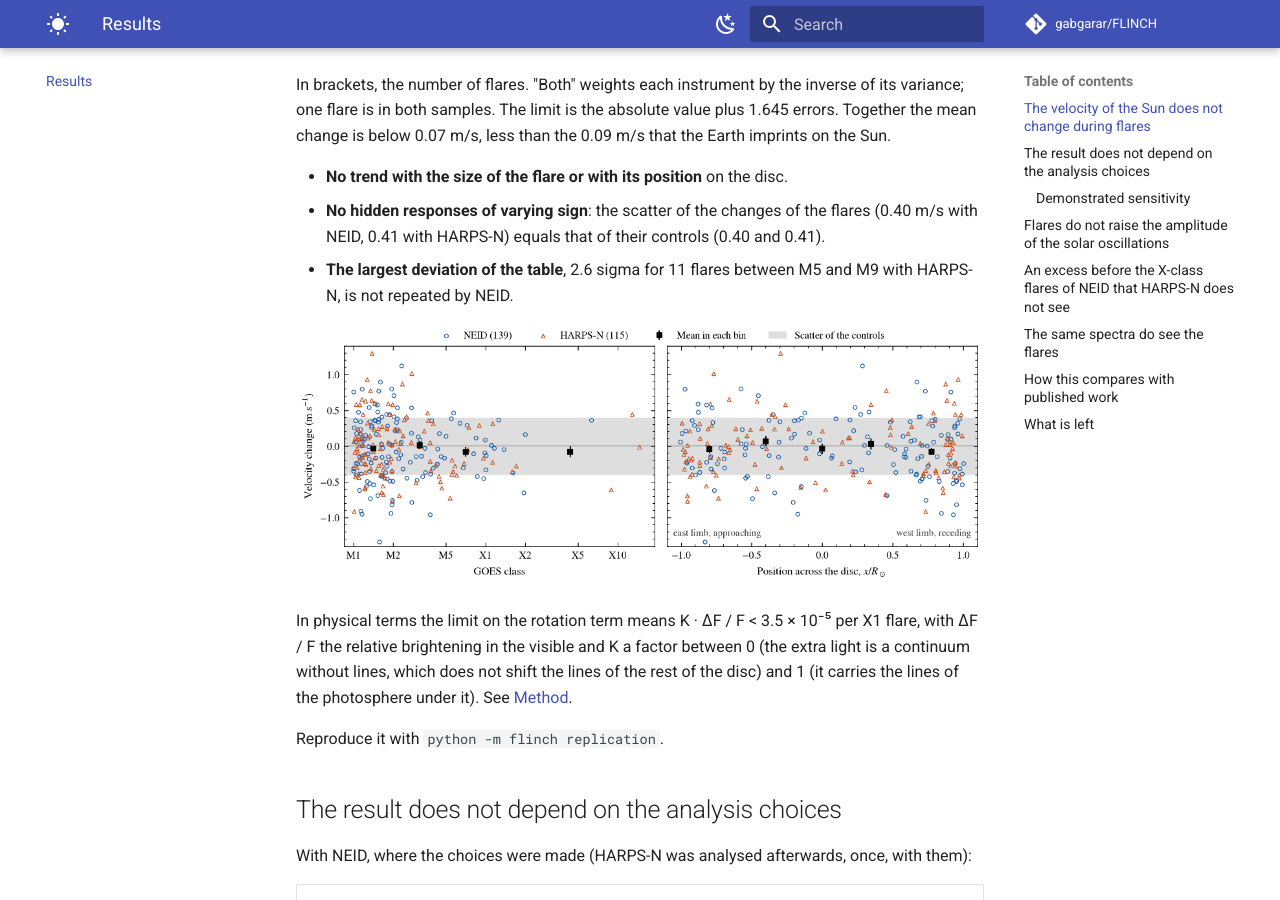
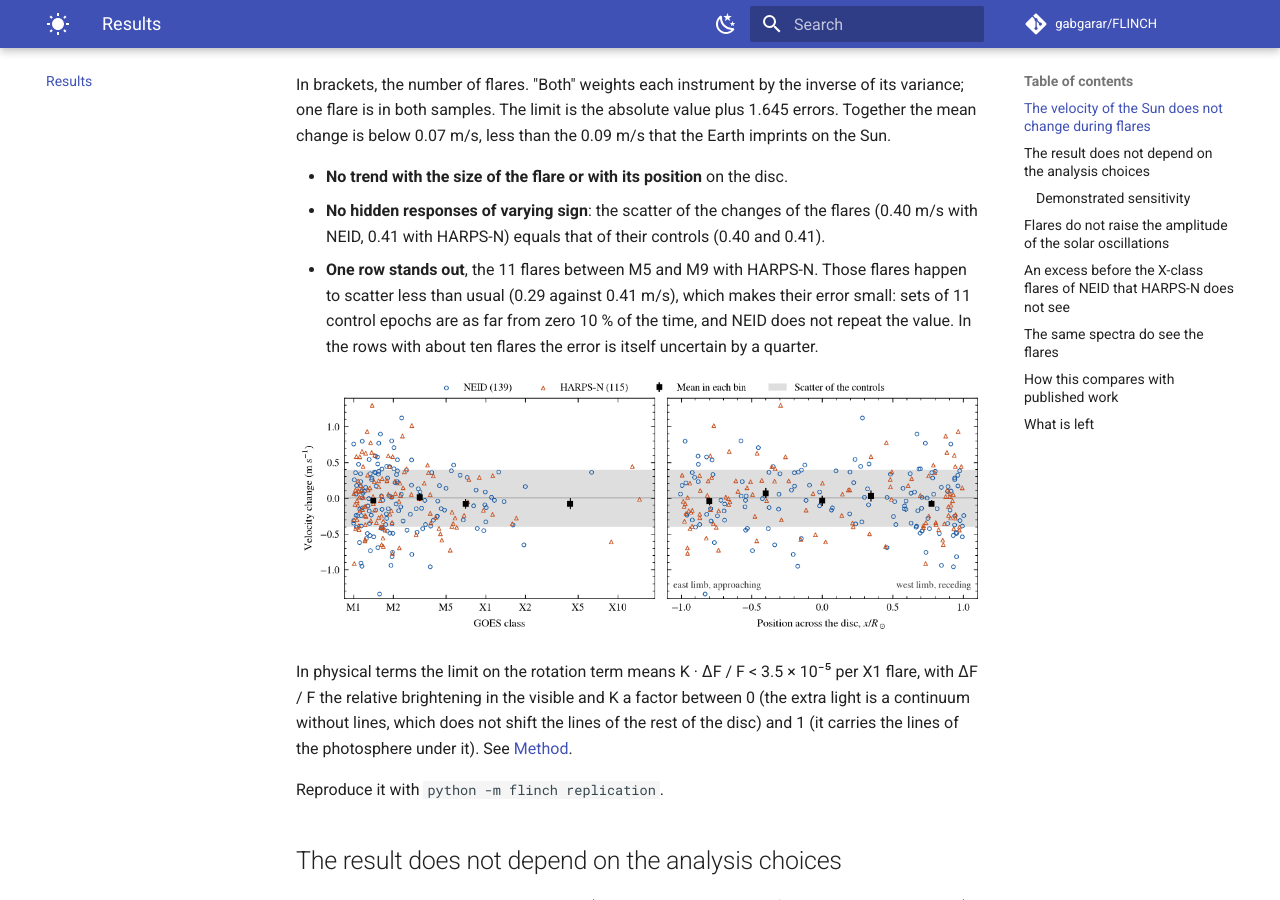
Before and after one commit to gabgarar/FLINCH, an MkDocs documentation site: the page built from docs/web/results.md, in a window 1280 px wide and 900 px high, scrolled down 1634 px. Built offline with MkDocs 1.6.1 and Material for MkDocs 9.7.7, drawn with Linux system fonts in a browser that asks for light colours; comment, search, counter and statistics services are not loaded.

Commit message:
The M5-M9 row of HARPS-N explained

```diff
--- a/docs/web/results.md
+++ b/docs/web/results.md
@@ -29,8 +29,10 @@ the Sun.
 - **No trend with the size of the flare or with its position** on the disc.
 - **No hidden responses of varying sign**: the scatter of the changes of the flares (0.40 m/s
   with NEID, 0.41 with HARPS-N) equals that of their controls (0.40 and 0.41).
-- **The largest deviation of the table**, 2.6 sigma for 11 flares between M5 and M9 with
-  HARPS-N, is not repeated by NEID.
+- **One row stands out**, the 11 flares between M5 and M9 with HARPS-N. Those flares happen
+  to scatter less than usual (0.29 against 0.41 m/s), which makes their error small: sets of
+  11 control epochs are as far from zero 10 % of the time, and NEID does not repeat the
+  value. In the rows with about ten flares the error is itself uncertain by a quarter.
 
 ![Velocity change of each flare against its class and its position](img/two_instruments_events.png)
 
```
Also changed, not shown: docs/resultados.md (+5 -2 lines).
